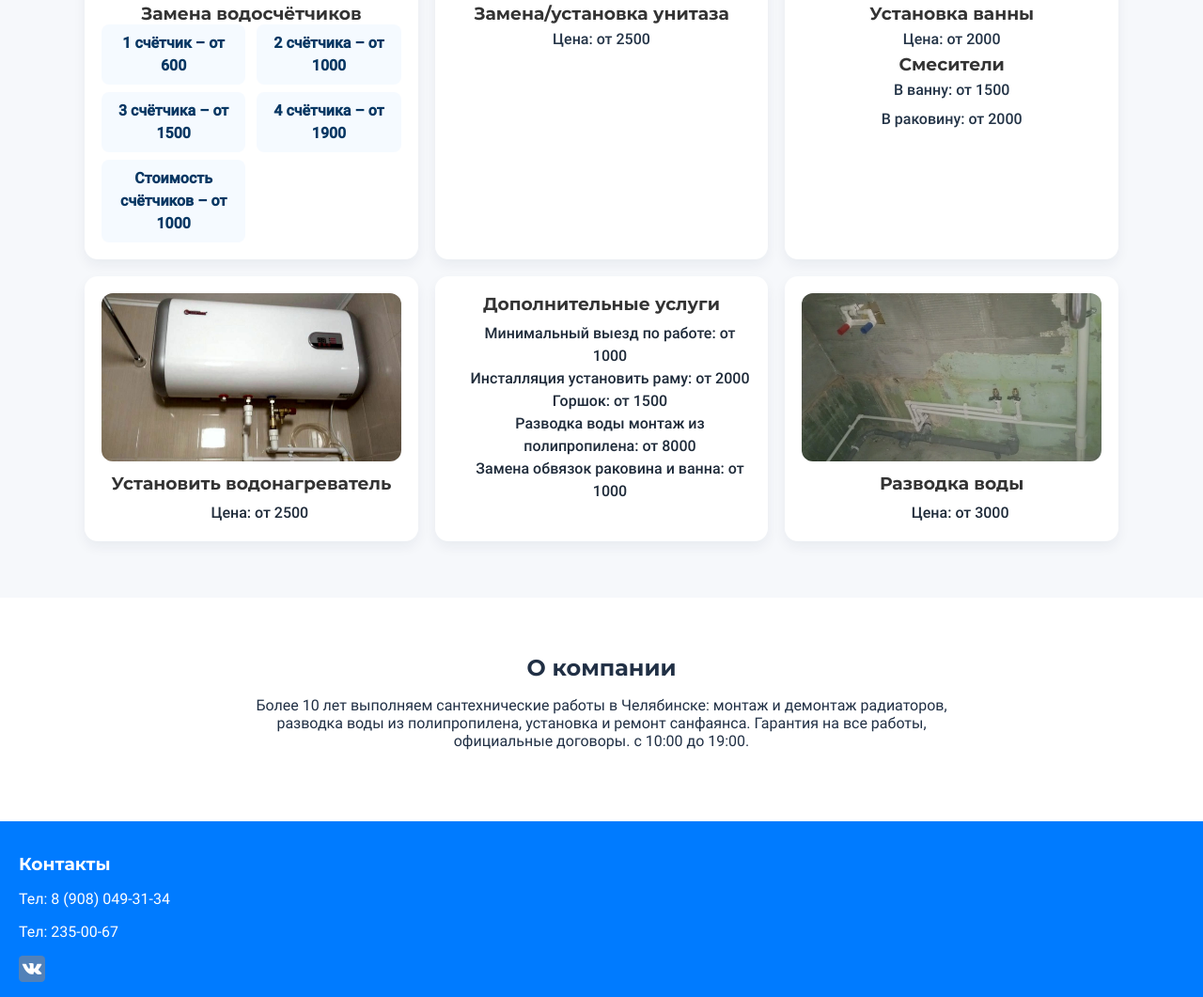
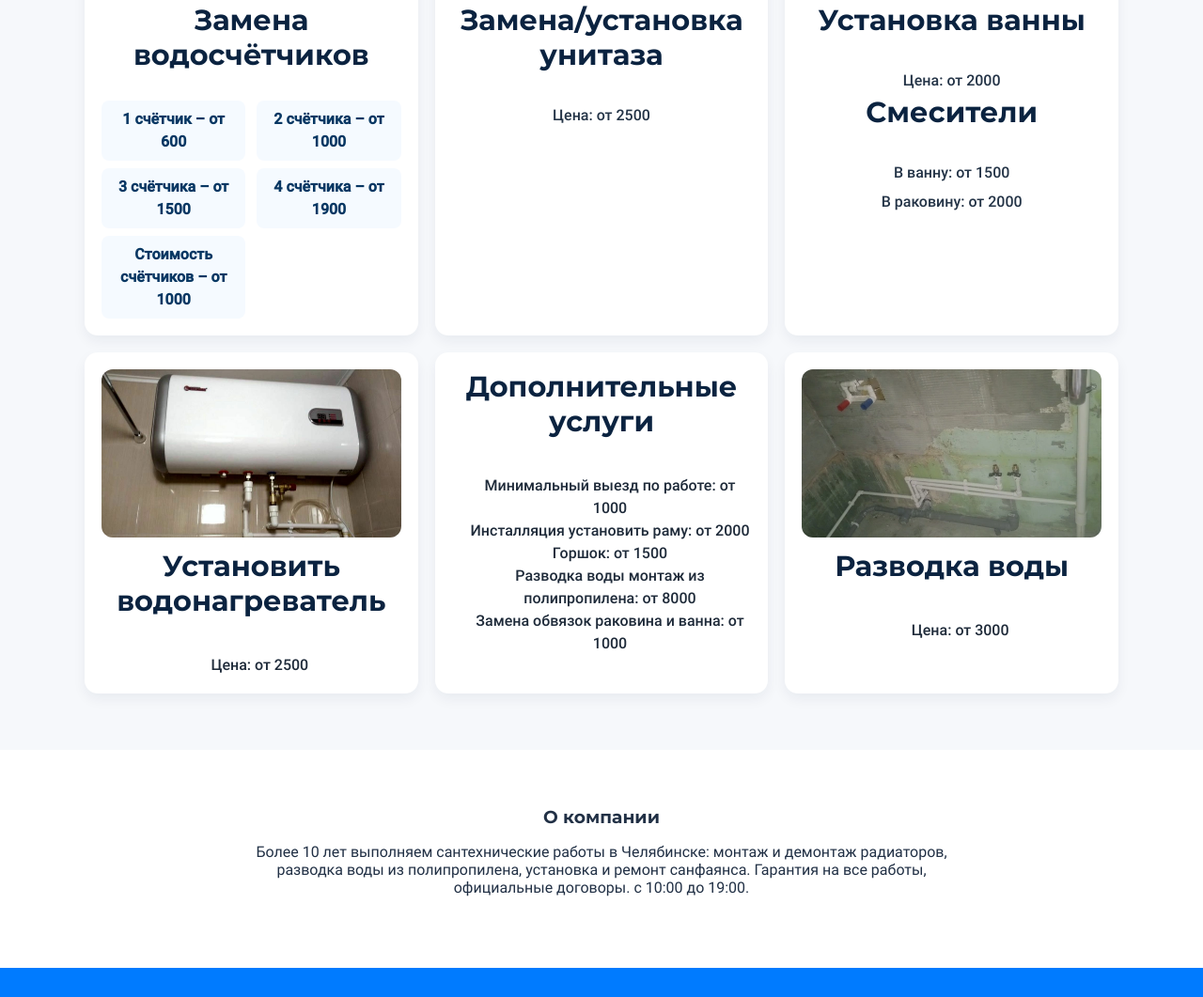
Before and after one commit to Raemyn/santehnik74.io, a plain HTML site: page index.html in a window 1280 px wide. Shown: the part 1034-2095 px from the top of the page at 94% size. Drawn offline with Linux system fonts and the light colour scheme.

Commit message:
.Немного редачу

```diff
--- a/index.html
+++ b/index.html
@@ -9,7 +9,7 @@
     <meta name="keywords" content="сантехник Челябинск, сантехнические услуги, замена счётчиков, установка ванн, монтаж отопления, ремонт ванной, вызов мастера">
     <meta name="author" content="Сантехник Челябинск">
 
-    <title>Сантехнические работы и отопление в Челябинске – установка, замена, ремонт</title>
+    <title>Сантехнические работы и отопление в Челябинске<br> – установка, замена, ремонт</title>
 
     <!-- Фавиконы -->
     <link type="image/x-icon" rel="shortcut icon" href="https://santehnika-74.ru/assets/img/favicon.ico">
@@ -101,7 +101,7 @@
 
     <!-- Services -->
     <section id="services" class="services">
-        <h2>Популярные услуги</h2>
+        <h3>Популярные услуги</h3>
         <div class="service-cards">
 
             <div class="card water-meter-card">
@@ -173,7 +173,7 @@
 
     <!-- About -->
     <section id="about" class="about">
-        <h2>О компании</h2>
+        <h3>О компании</h3>
         <p>Более 10 лет выполняем сантехнические работы в Челябинске: монтаж и демонтаж радиаторов, разводка воды из
             полипропилена, установка и ремонт санфаянса. Гарантия на все работы, официальные договоры. с 10:00 до 19:00.
         </p>
--- a/style.css
+++ b/style.css
@@ -64,7 +64,7 @@ body {
 
 /* Заголовки */
 h1,
-h2,
+h3,
 h3,
 h4,
 h5,
@@ -403,7 +403,7 @@ header nav a.nav-link:focus {
     text-align: center;
 }
 
-.services h2 {
+.services h3 {
     font-size: 1.9rem;
     margin-bottom: 30px;
     color: #0b2340;
```
